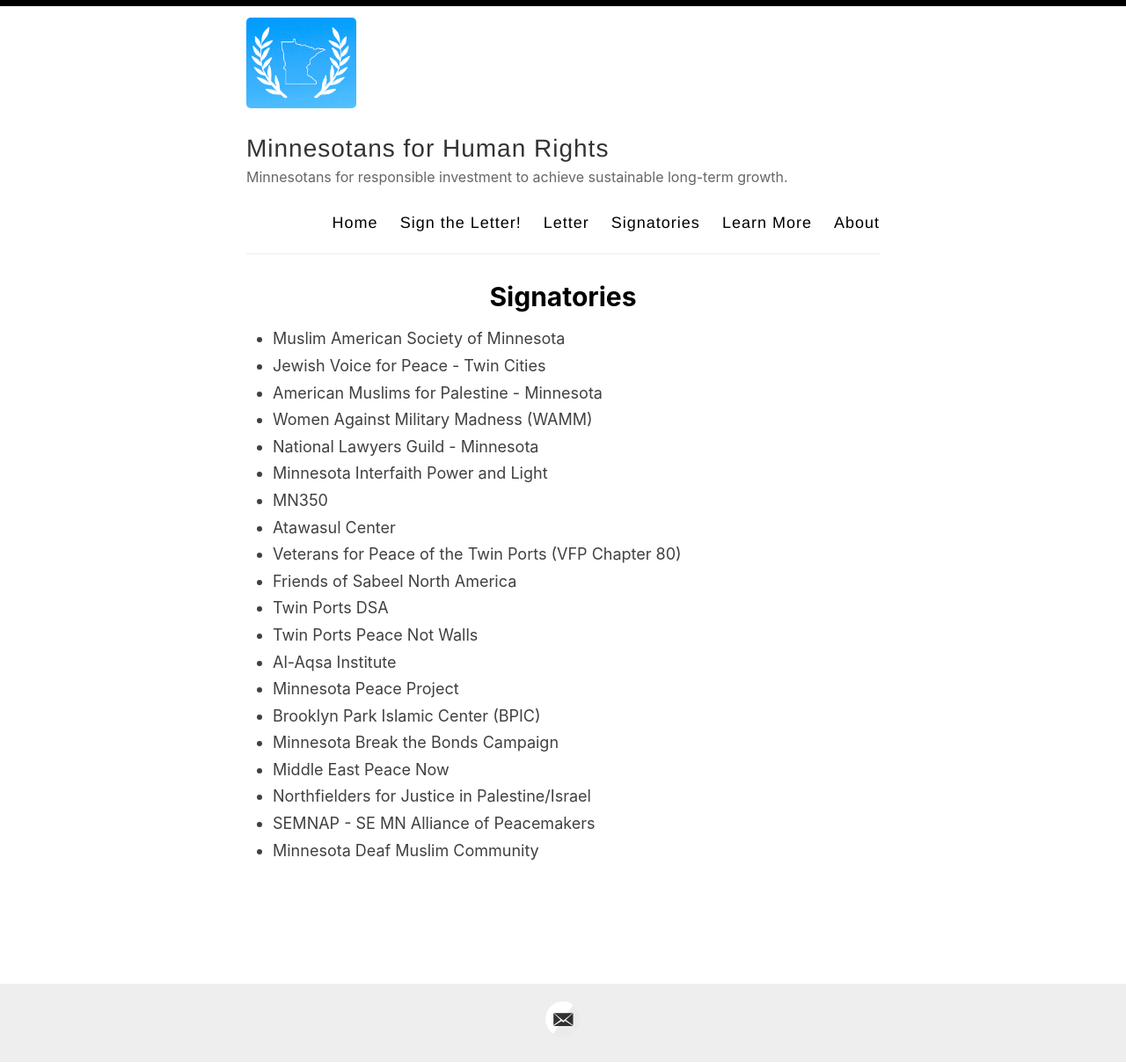
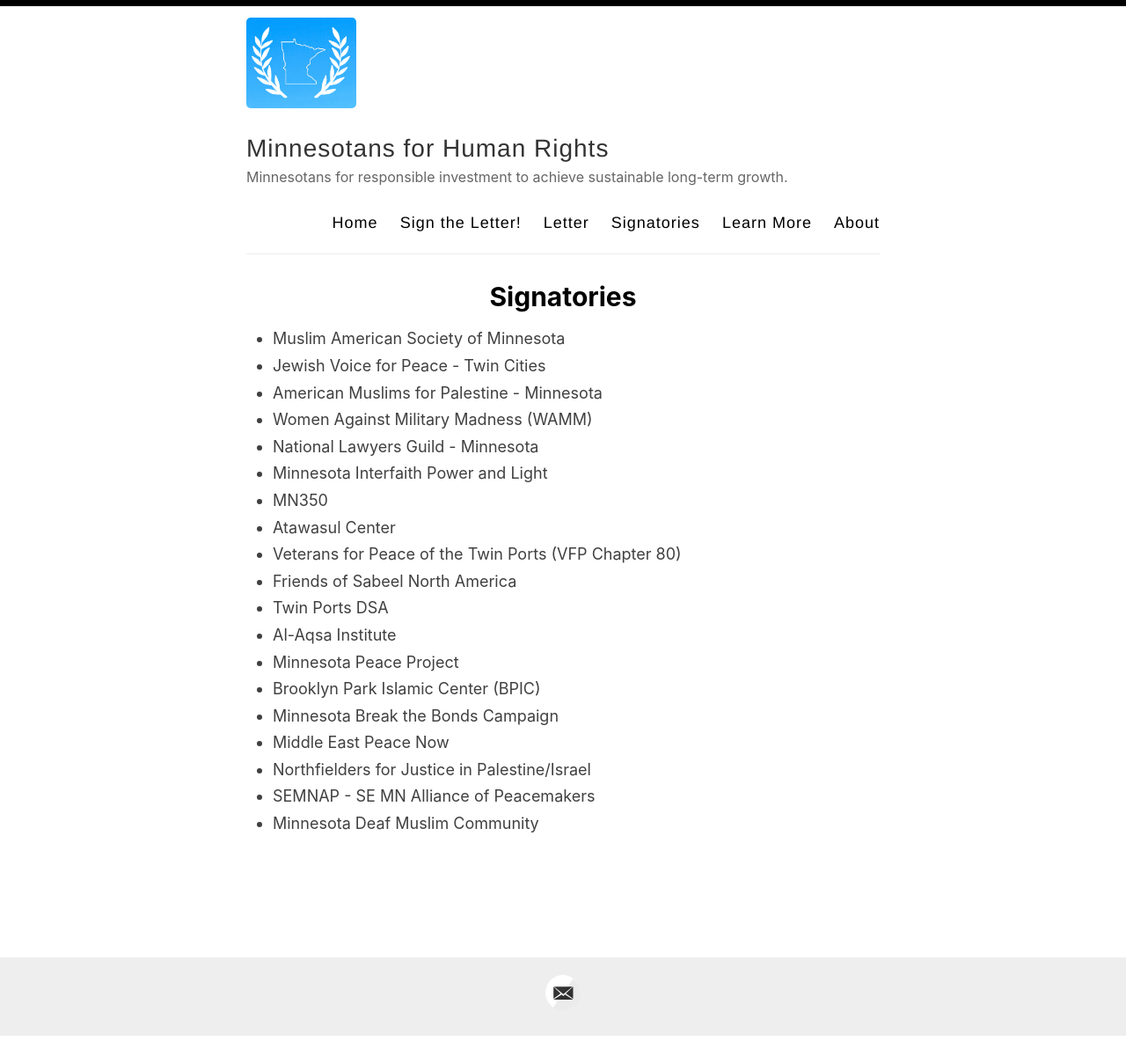
Before and after one commit to adamrahim/adamrahim.github.io, a Jekyll site: the page built from _posts/2020-12-24-signatories.md, in a window 1280 px wide. Shown: the whole page at 88% size. Built offline with Jekyll 4.4.1, drawn with Linux system fonts in a browser that asks for light colours; after the commit the page ends 1177 px from its top, so only the background shows below that.

Commit message:
Update 2020-12-24-signatories.md

```diff
--- a/_posts/2020-12-24-signatories.md
+++ b/_posts/2020-12-24-signatories.md
@@ -14,7 +14,6 @@
 - Veterans for Peace of the Twin Ports (VFP Chapter 80)
 - Friends of Sabeel North America
 - Twin Ports DSA
-- Twin Ports Peace Not Walls
 - Al-Aqsa Institute
 - Minnesota Peace Project
 - Brooklyn Park Islamic Center (BPIC)
```
